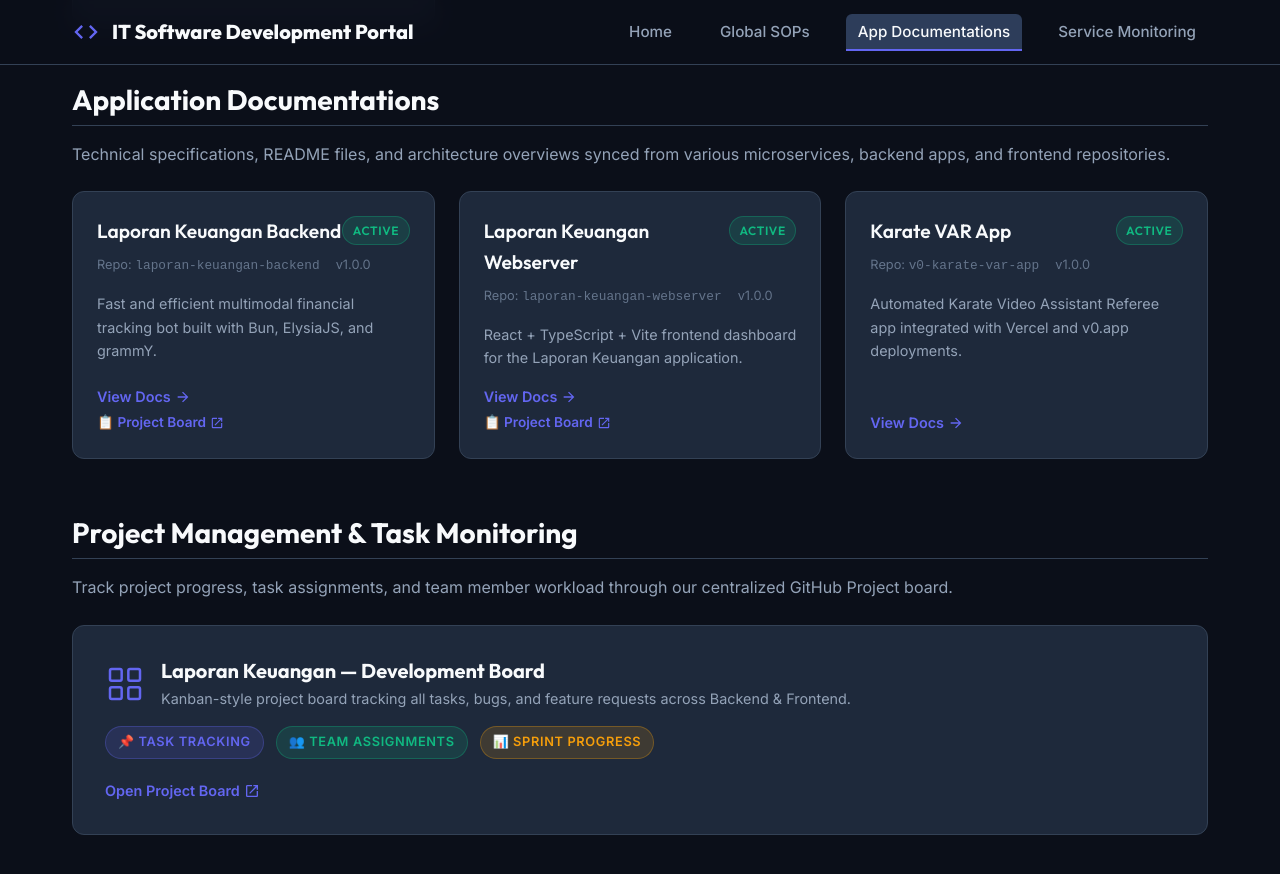
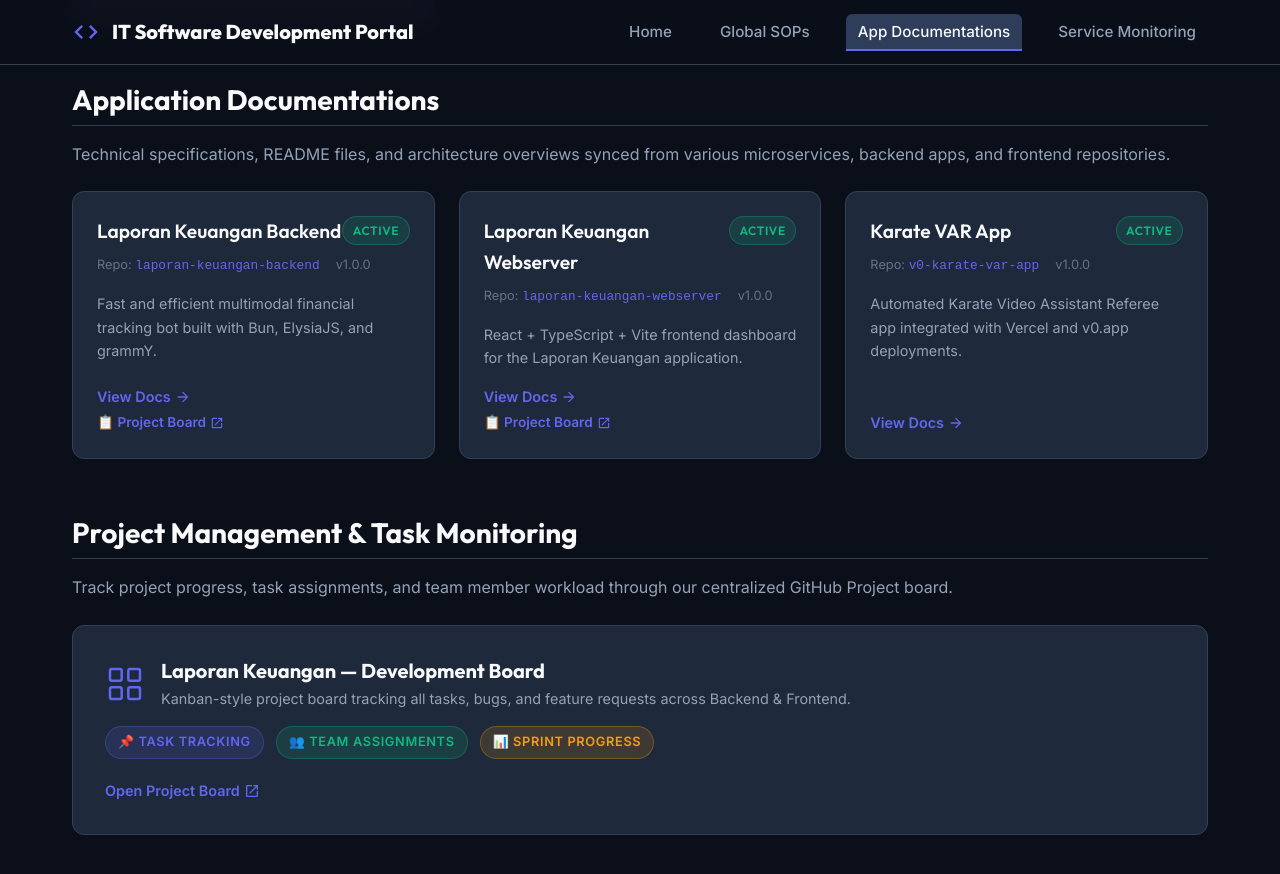
Before and after one commit to Fyudaz-Apps/github-pages, a Jekyll site: the page built from index.md, in a window 1280 px wide and 900 px high, scrolled down 1519 px. Shown: the top 874 px of the window. Built offline with Jekyll 4.4.1, drawn with Linux system fonts in a browser that asks for light colours.

Commit message:
feat: implement default site layout and add repository links to dashboard cards

```diff
--- a/_layouts/default.html
+++ b/_layouts/default.html
@@ -59,7 +59,7 @@
               <span><strong>Version:</strong> {{ page.version }}</span>
             {% endif %}
             {% if page.repo_name %}
-              <span><strong>Repository:</strong> <code style="color: var(--primary);">{{ page.repo_name }}</code></span>
+              <span><strong>Repository:</strong> <a href="https://github.com/Fyudaz-Apps/{{ page.repo_name }}" target="_blank" rel="noopener noreferrer"><code style="color: var(--primary);">{{ page.repo_name }}</code></a></span>
             {% endif %}
             {% if page.status %}
               <span>
--- a/index.md
+++ b/index.md
@@ -99,7 +99,7 @@ permalink: /
           </div>
           <div class="card-meta">
             {% if item.repo_name %}
-              <span>Repo: <code>{{ item.repo_name }}</code></span>
+              <span>Repo: <a href="https://github.com/Fyudaz-Apps/{{ item.repo_name }}" target="_blank" rel="noopener noreferrer"><code>{{ item.repo_name }}</code></a></span>
             {% endif %}
             {% if item.version %}
               <span>v{{ item.version }}</span>
```
